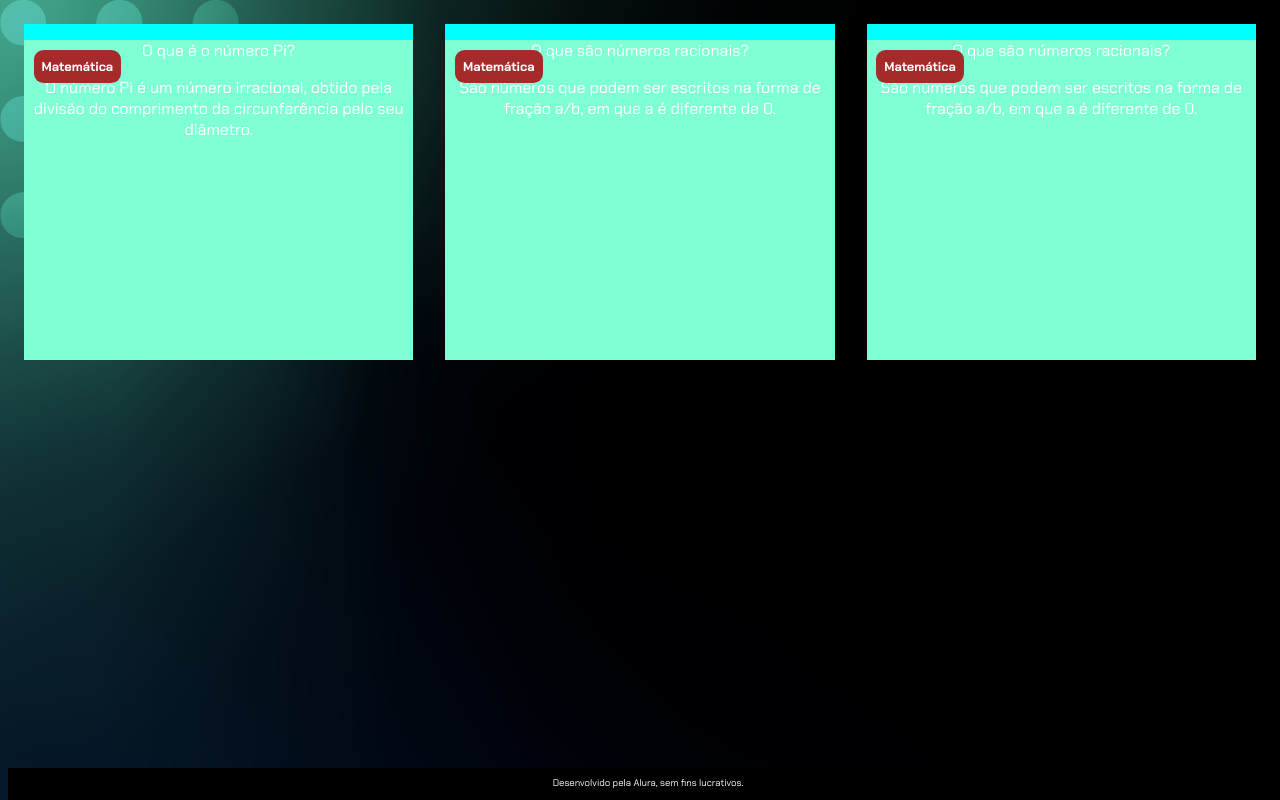
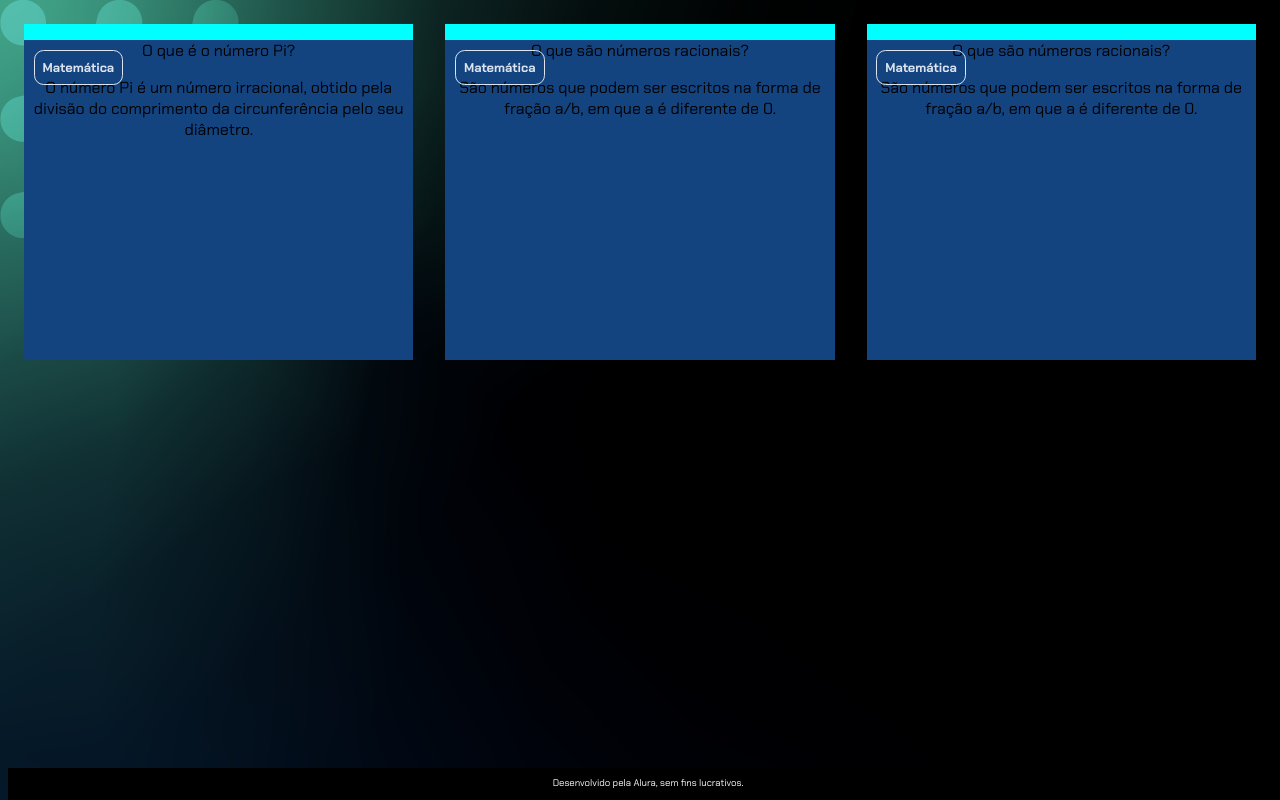
Before and after one commit to fabischor/ferramenta-de-estudo, a plain HTML site: page index.html in a window 1280 px wide. Drawn offline with Linux system fonts and the light colour scheme; a web font is replaced by a local one.

Commit message:
Estilo cartão

```diff
--- a/assets/style.css
+++ b/assets/style.css
@@ -1,8 +1,12 @@
+:root {
+    --text-color: #DBE4EF;
+    --card-front-color: #144480;
+    --card-back-color: #00F4BF;
+}
+
 body {
     background: url('img/bg-desktop.webp');
-    background-color: rgb(42, 128, 105);
     font-family: Chakra Petch;
-    color: white;
 }
 
 #container {
@@ -19,12 +23,13 @@ body {
 
 .cartao__conteudo {
     text-align: center;
-    background-color: aquamarine;
+    background-color: var(--card-front-color);
     height: 100%;
 }
 
 .cartao__conteudo h3 {
-    background-color: brown;
+    color: var(--text-color);
+    border: 1px solid var(--text-color);
     text-align: left;
     padding: 0.5rem;
     position: absolute;
```
